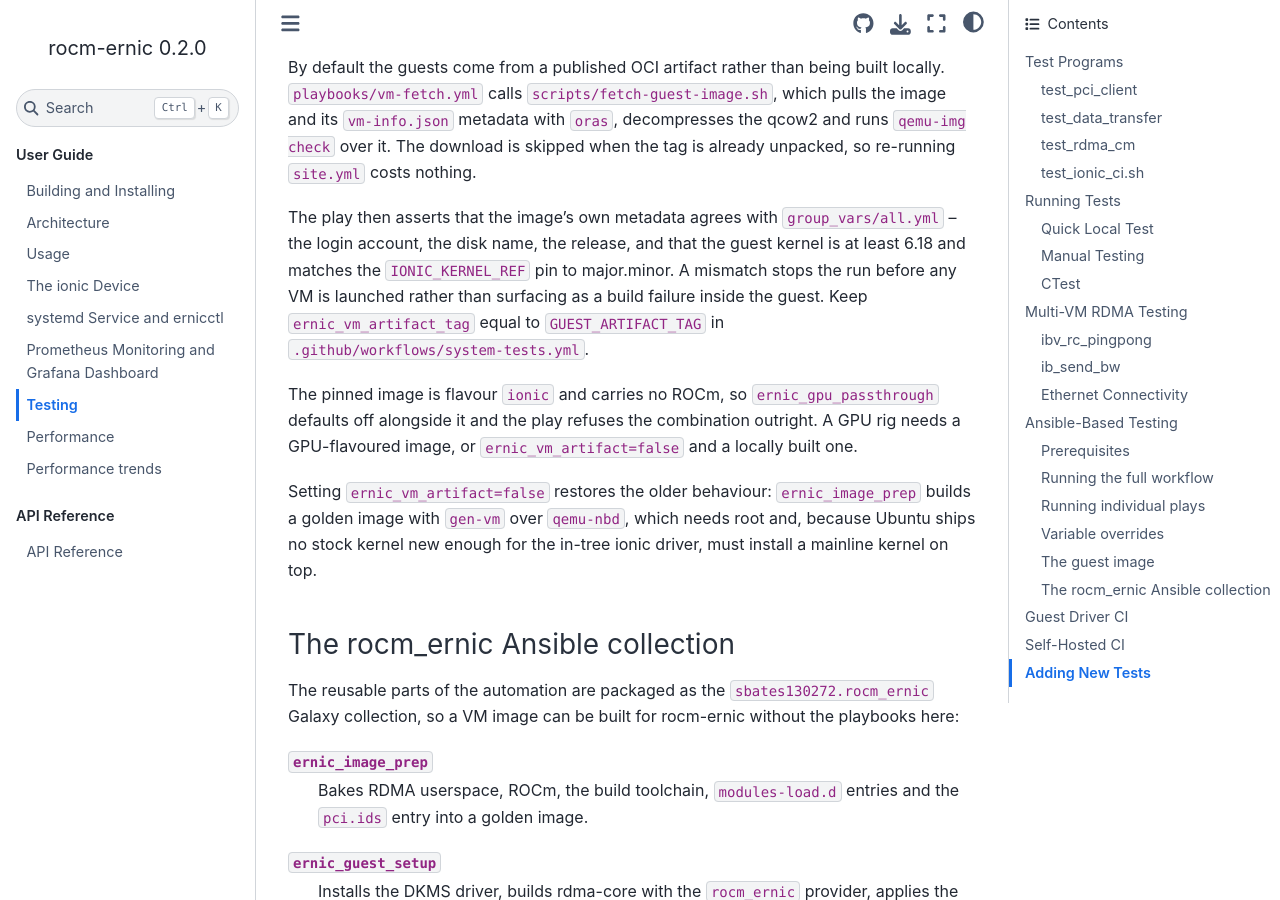
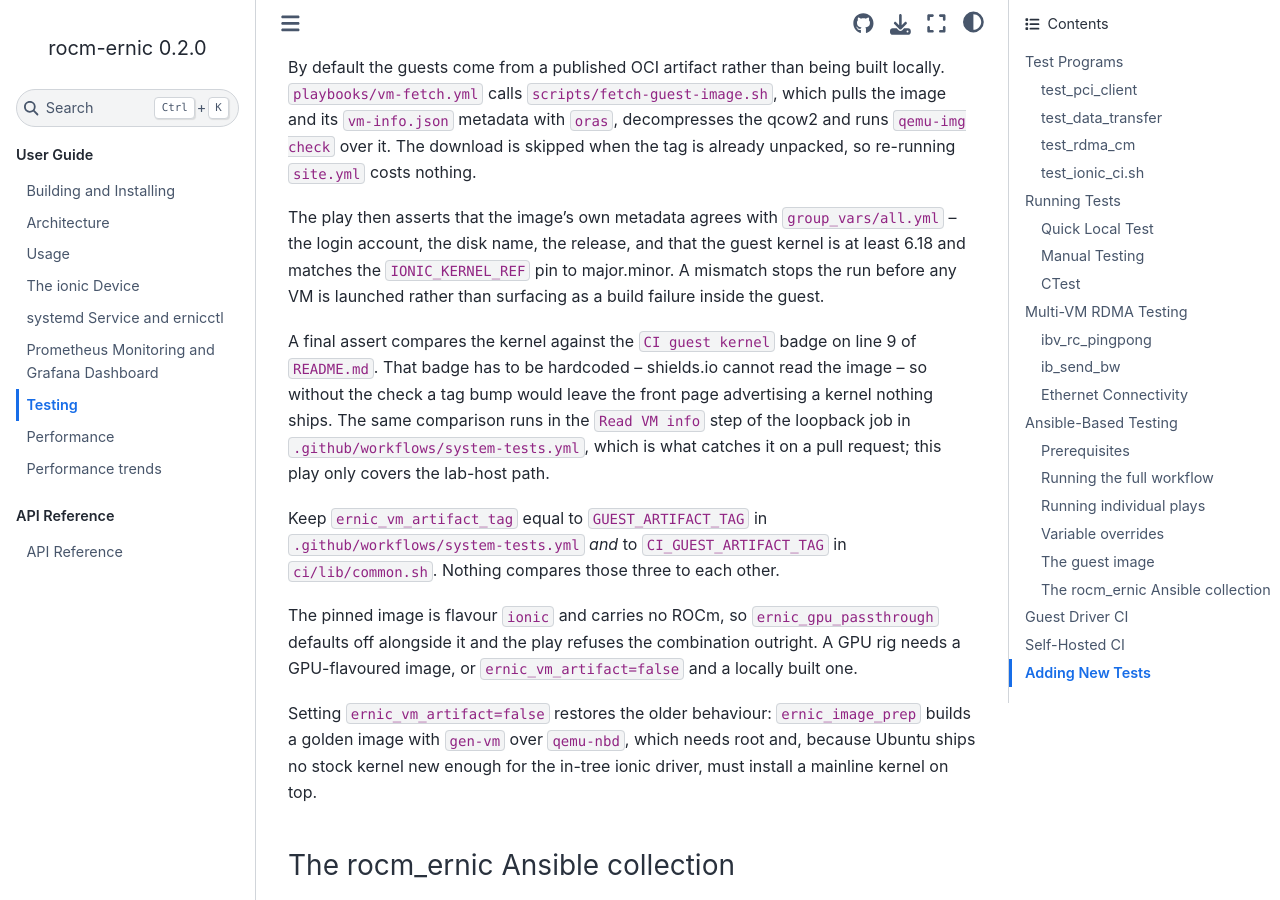
Before and after one commit to ROCm/rocm-ernic, a Sphinx documentation site: the page built from docs/testing.rst, in a window 1280 px wide and 900 px high, scrolled down 6581 px. Built offline with Sphinx 7.4.7 and the Sphinx Book theme 1.1.4, drawn with Linux system fonts in a browser that asks for light colours.

```diff
--- a/docs/testing.rst
+++ b/docs/testing.rst
@@ -333,9 +333,23 @@ name, the release, and that the guest kernel is at least
 6.18 and matches the ``IONIC_KERNEL_REF`` pin to
 major.minor. A mismatch stops the run before any VM is
 launched rather than surfacing as a build failure inside the
-guest. Keep ``ernic_vm_artifact_tag`` equal to
+guest.
+
+A final assert compares the kernel against the ``CI guest
+kernel`` badge on line 9 of ``README.md``. That badge has to
+be hardcoded -- shields.io cannot read the image -- so
+without the check a tag bump would leave the front page
+advertising a kernel nothing ships. The same comparison runs
+in the ``Read VM info`` step of the loopback job in
+``.github/workflows/system-tests.yml``, which is what
+catches it on a pull request; this play only covers the
+lab-host path.
+
+Keep ``ernic_vm_artifact_tag`` equal to
 ``GUEST_ARTIFACT_TAG`` in
-``.github/workflows/system-tests.yml``.
+``.github/workflows/system-tests.yml`` *and* to
+``CI_GUEST_ARTIFACT_TAG`` in ``ci/lib/common.sh``. Nothing
+compares those three to each other.
 
 The pinned image is flavour ``ionic`` and carries no ROCm,
 so ``ernic_gpu_passthrough`` defaults off alongside it and
```
Also changed, not shown: CHANGELOG.md (+10 -0 lines), CMakeLists.txt (+7 -5 lines), ansible/PLAYBOOKS.md (+12 -4 lines), docs/ionic.rst (+11 -0 lines), 4 other files.
